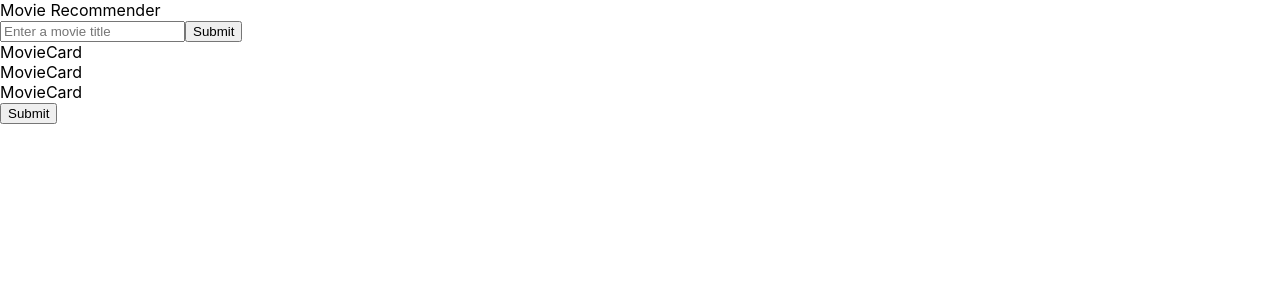
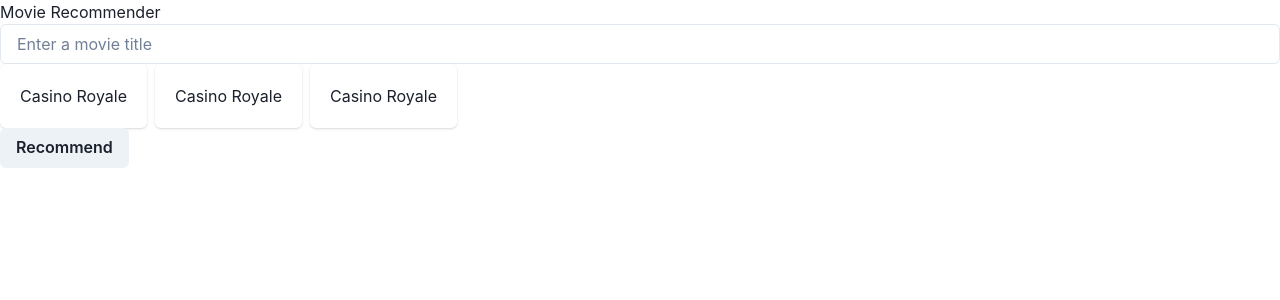
Before and after one commit to csirianni/movie-recommender, a React (Create React App) app in the folder frontend/: page / in a window 1280 px wide. Shown: the top 300 px of the page. Built offline with nearby package versions, Linux system fonts and the light colour scheme.

Commit message:
add layout with Chakra UI

```diff
--- a/frontend/package.json
+++ b/frontend/package.json
@@ -3,6 +3,9 @@
   "version": "0.1.0",
   "private": true,
   "dependencies": {
+    "@chakra-ui/react": "^2.4.4",
+    "@emotion/react": "^11.10.5",
+    "@emotion/styled": "^11.10.5",
     "@testing-library/jest-dom": "^5.16.5",
     "@testing-library/react": "^13.4.0",
     "@testing-library/user-event": "^13.5.0",
@@ -10,6 +13,7 @@
     "@types/node": "^16.18.10",
     "@types/react": "^18.0.26",
     "@types/react-dom": "^18.0.9",
+    "framer-motion": "^7.10.2",
     "react": "^18.2.0",
     "react-dom": "^18.2.0",
     "react-scripts": "5.0.1",
--- a/frontend/src/components/MovieCard.tsx
+++ b/frontend/src/components/MovieCard.tsx
@@ -1,6 +1,12 @@
+import { Card, CardHeader, CardBody, Text } from '@chakra-ui/react'
+
 function MovieCard() {
     return (
-        <div>MovieCard</div>
+        <Card>
+            <CardHeader>
+                <Text>Casino Royale</Text>
+            </CardHeader>
+        </Card>
     )
 }
 
--- a/frontend/src/components/Navbar.tsx
+++ b/frontend/src/components/Navbar.tsx
@@ -1,6 +1,10 @@
+import { Text } from '@chakra-ui/react'
+
 function Navbar() {
     return (
-        <div>Movie Recommender</div>
+        <Text>
+            Movie Recommender
+        </Text>
     )
 }
 
--- a/frontend/src/components/Recommend.tsx
+++ b/frontend/src/components/Recommend.tsx
@@ -1,6 +1,8 @@
+import { Button } from '@chakra-ui/react'
+
 function Recommend() {
     return (
-        <input type="submit"></input>
+        <Button>Recommend</Button>
     )
 }
 
--- a/frontend/src/components/Search.tsx
+++ b/frontend/src/components/Search.tsx
@@ -1,9 +1,8 @@
+import { Input, Button } from '@chakra-ui/react'
+
 function Search() {
     return (
-        <div>
-            <input type="search" placeholder="Enter a movie title"></input>
-            <input type="submit" placeholder="Submit"></input>
-        </div>
+        <Input placeholder="Enter a movie title" />
     )
 }
 
--- a/frontend/src/index.tsx
+++ b/frontend/src/index.tsx
@@ -4,11 +4,16 @@
 import App from './App';
 import Form from "./views/Form";
 
+// import `ChakraProvider` component
+import { ChakraProvider } from '@chakra-ui/react'
+
 const root = ReactDOM.createRoot(
   document.getElementById('root') as HTMLElement
 );
 root.render(
-  <React.StrictMode>
-    <Form />
-  </React.StrictMode>
+  <ChakraProvider>
+    <React.StrictMode>
+      <Form />
+    </React.StrictMode>
+  </ChakraProvider>
 );
--- a/frontend/src/views/Form.tsx
+++ b/frontend/src/views/Form.tsx
@@ -2,17 +2,18 @@
 import Search from "../components/Search";
 import MovieCard from "../components/MovieCard";
 import Recommend from "../components/Recommend";
+import { HStack } from '@chakra-ui/react'
 
 function Form() {
     return (
         <div>
             <Navbar />
             <Search />
-            <div id="examples">
+            <HStack>
                 <MovieCard />
                 <MovieCard />
                 <MovieCard />
-            </div>
+            </HStack>
             <Recommend />
         </div>
     )
```
Also changed, not shown: 1 other file (tests, documents, lock files or other folders).
